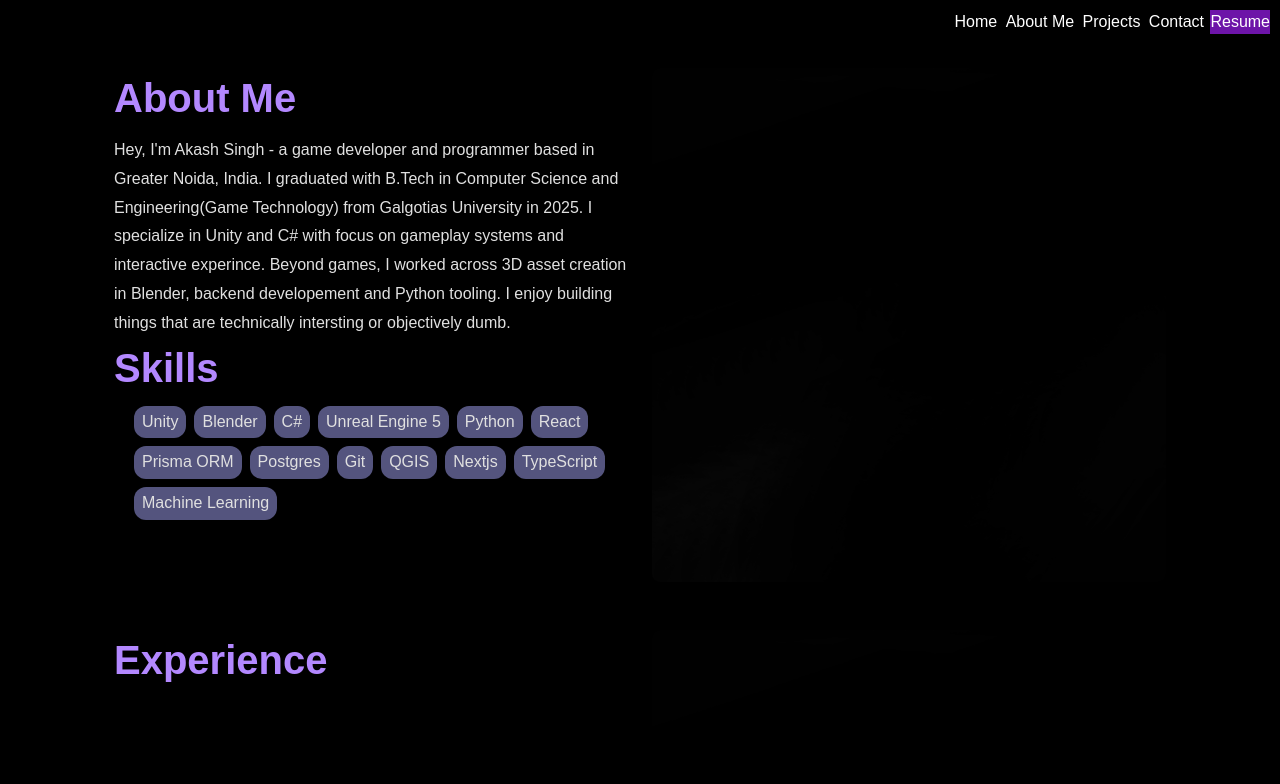
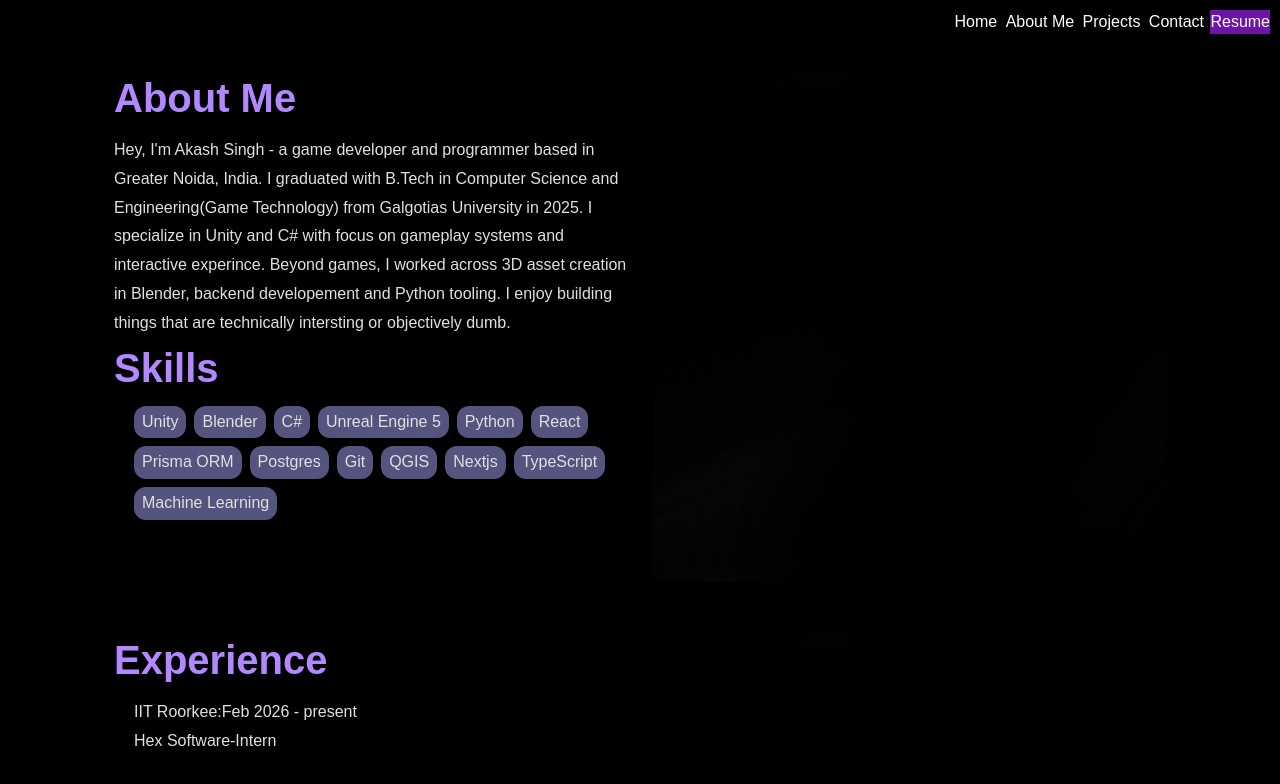
Before and after one commit to AkashSingh0012/Portfolio, a Next.js app in the folder myportfolio/: page /About in a window 1280 px wide. Shown: the top 784 px of the page. Built offline with nearby package versions, Linux system fonts and the light colour scheme.

Commit message:
NEW RESUME PDF attached some minor changes

```diff
--- a/myportfolio/app/About/page.tsx
+++ b/myportfolio/app/About/page.tsx
@@ -46,6 +46,20 @@ function Page() {
       <div className="Text">
         <h2> Experience</h2>
         <p></p>
+        <ul>
+          <li> IIT Roorkee:Feb 2026 - present</li>
+          <ul>
+            <li>
+
+            </li>
+          </ul>
+          <li>
+            Hex Software-Intern
+            <ul>
+              <li></li>
+            </ul>
+          </li>
+        </ul>
       </div>
       <div className="Image">
         <img src="/Placeholder.png"/>
```
Also changed, not shown: 1 other file (tests, documents, lock files or other folders).
